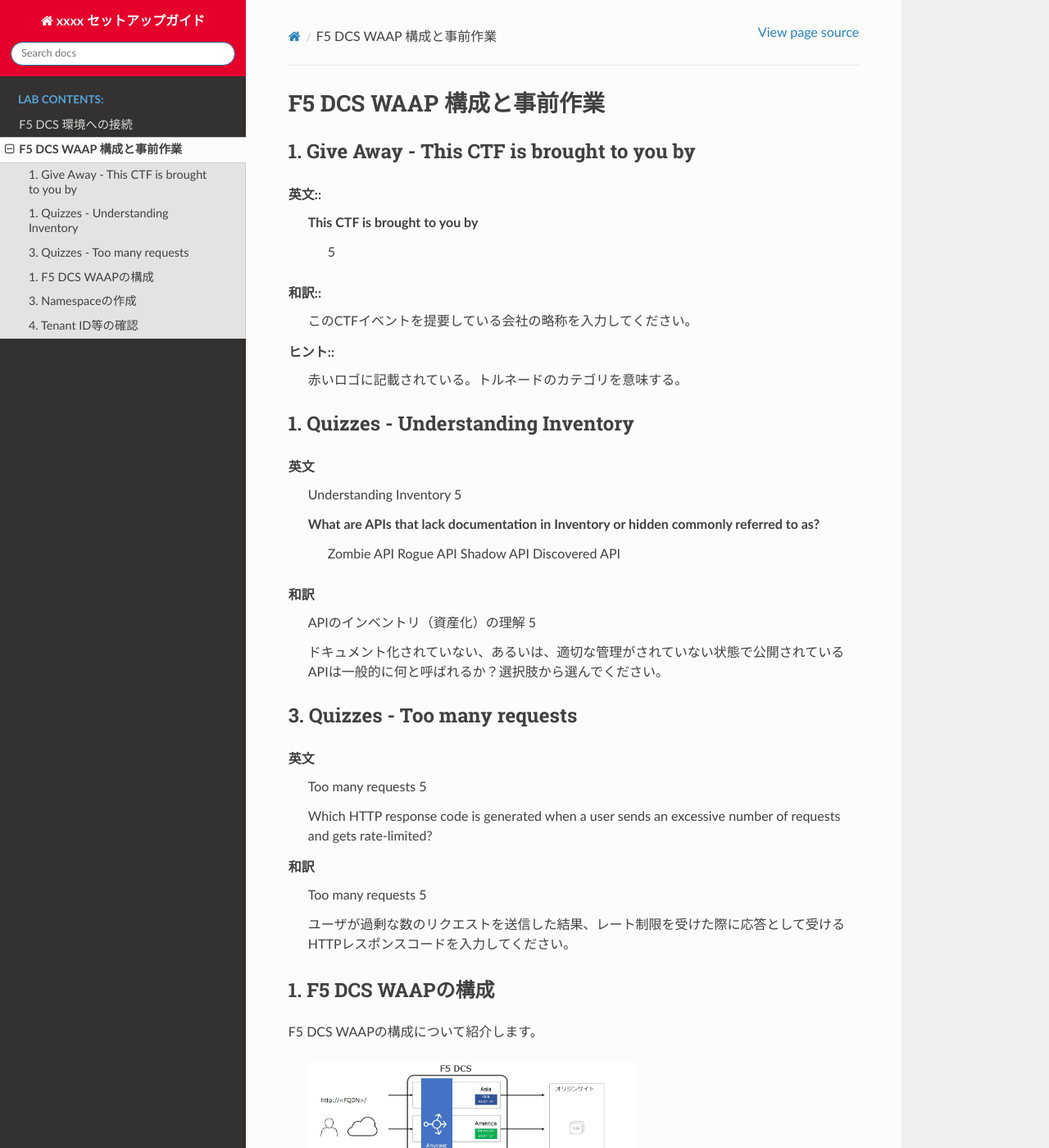
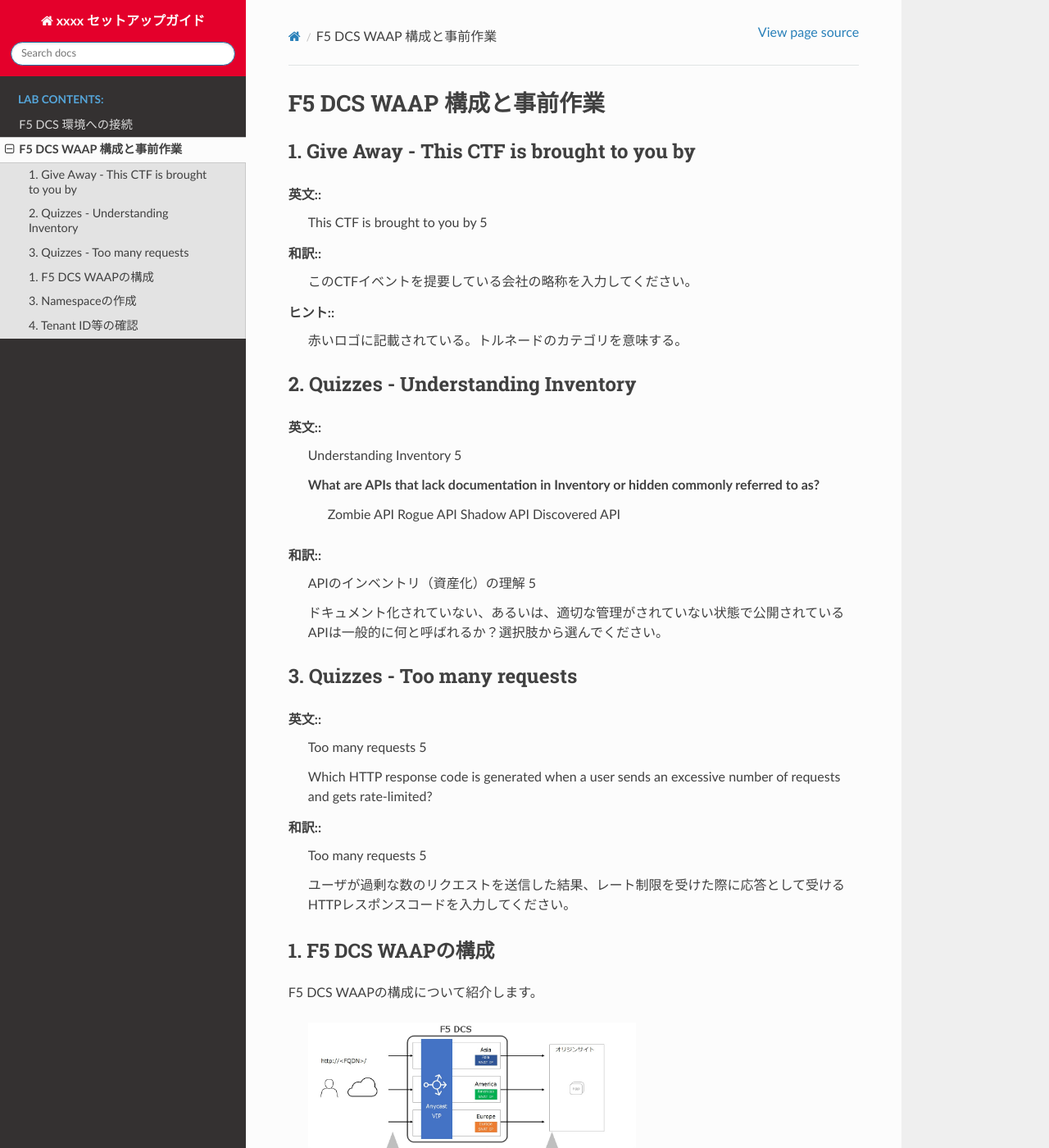
Before and after one commit to BeF5/f5j-appsec-hero-challenge, a Sphinx documentation site: the page built from docs/class1/module02/module02.rst, in a window 1280 px wide and 1400 px high. Shown: the whole window at 82% size. Built offline with Sphinx 7.4.7 and the Read the Docs theme 2.0.0, drawn with Linux system fonts in a browser that asks for light colours.

Commit message:
テスト

```diff
--- a/docs/class1/module02/module02.rst
+++ b/docs/class1/module02/module02.rst
@@ -6,7 +6,7 @@ F5 DCS WAAP 構成と事前作業
 
 英文::
    This CTF is brought to you by
-    5
+   5
 
 和訳::
     このCTFイベントを提要している会社の略称を入力してください。
@@ -14,10 +14,10 @@ F5 DCS WAAP 構成と事前作業
 ヒント::
     赤いロゴに記載されている。トルネードのカテゴリを意味する。
 
-1. Quizzes - Understanding Inventory
+2. Quizzes - Understanding Inventory
 ====
 
-英文
+英文::
     Understanding Inventory
     5
 
@@ -28,7 +28,7 @@ F5 DCS WAAP 構成と事前作業
      Discovered API
 
 
-和訳
+和訳::
     APIのインベントリ（資産化）の理解
     5
 
@@ -37,13 +37,13 @@ F5 DCS WAAP 構成と事前作業
 3. Quizzes - Too many requests
 ====
 
-英文
+英文::
     Too many requests
     5
 
     Which HTTP response code is generated when a user sends an excessive number of requests and gets rate-limited?
 
-和訳
+和訳::
     Too many requests
     5
 
```
